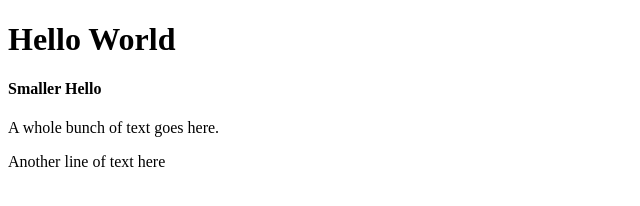
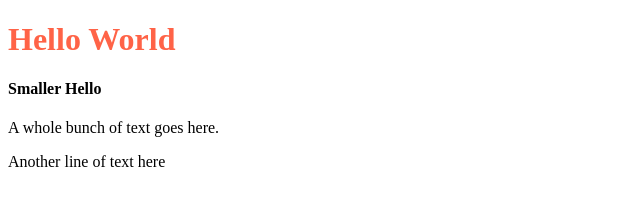
Before and after one commit to Lehigh-University-Design/hello-world-ellafall, a plain HTML site: page index.html in a window 1280 px wide. Shown: the whole page, without its empty margins (0-640 px from the left). Drawn offline with Linux system fonts and the light colour scheme.

Commit message:
Update index.html

```diff
--- a/index.html
+++ b/index.html
@@ -8,7 +8,7 @@
 
 
     <body>
-        <h1>Hello World</h1>
+        <h1 style="color:Tomato;">Hello World</h1>
         <h4>Smaller Hello</h4>
         <p>A whole bunch of text goes here.</p>
 
```
